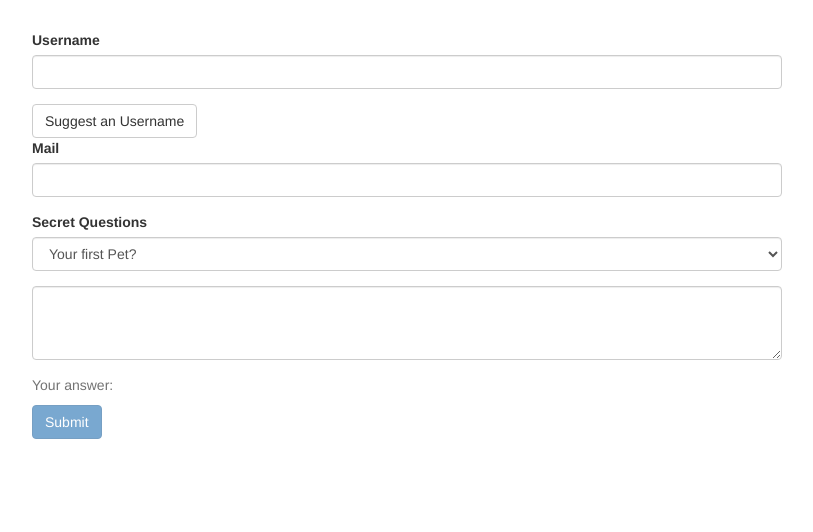
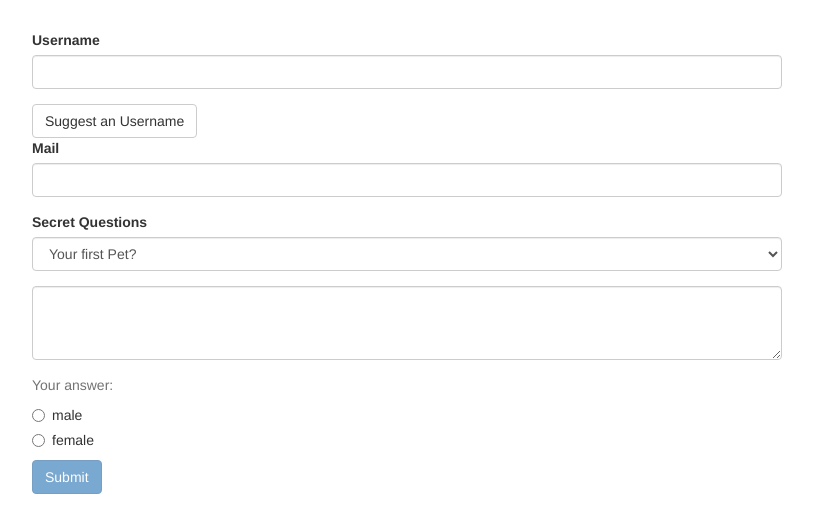
Before and after one commit to Faryyaz/Angular, an Angular app in the folder forms-app/: page / in a window 1280 px wide. Shown: the top 532 px of the page, without its empty margins (233-1046 px from the left). Built offline with nearby package versions, Linux system fonts and the light colour scheme.

Commit message:
Added radio button

```diff
--- a/forms-app/src/app/app.component.html
+++ b/forms-app/src/app/app.component.html
@@ -2,7 +2,7 @@
   <div class="row">
     <div class="col-xs-12 col-sm-10 col-md-8 col-sm-offset-1 col-md-offset-2">
       <form (ngSubmit)="onSubmit()" #f="ngForm">
-        <div id="user-data">
+        <div id="user-data" ngModelGroup="userData" #userData="ngModelGroup">
           <div class="form-group">
             <label for="username">Username</label>
             <input
@@ -32,6 +32,9 @@
               *ngIf="!email.valid && email.touched"
             >Please enter a valid email!</span>
           </div>
+          <div class="help-block" *ngIf="!userData.valid && userData.touched">
+            User data is invalid!
+          </div>
         </div>
         <div class="form-group">
           <label for="secret">Secret Questions</label>
@@ -56,6 +59,12 @@
         <p class="help-block">
           Your answer: {{ answer }}
         </p>
+        <div class="radio" *ngFor="let gender of genders">
+          <label>
+            <input type="radio" name="gender" ngModel [value]="gender">
+            {{ gender }}
+          </label>
+        </div>
         <button class="btn btn-primary" type="submit" [disabled]="!f.valid">Submit</button>
       </form>
     </div>
--- a/forms-app/src/app/app.component.ts
+++ b/forms-app/src/app/app.component.ts
@@ -10,6 +10,7 @@ export class AppComponent {
   @ViewChild('f') form: NgForm;
   defaultQuestion = 'pet';
   answer = '';
+  genders = ['male', 'female'];
 
   suggestUserName() {
     const suggestedName = 'Superuser';
```
